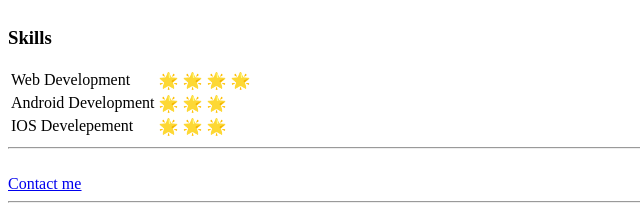
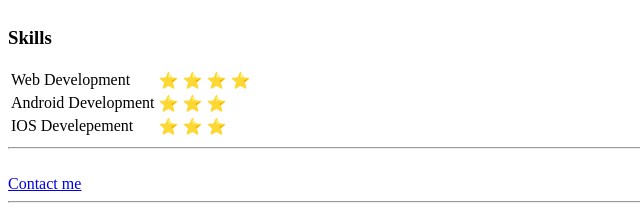
Before and after one commit to Shalimtomz/Devcome-first-task, a plain HTML site: page index.html in a window 1280 px wide. Shown: the part 892-1100 px from the top of the page, 0-640 px from the left. Drawn offline with Linux system fonts and the light colour scheme.

Commit message:
Update index.html

```diff
--- a/index.html
+++ b/index.html
@@ -50,23 +50,22 @@
     <table>
         <tr>
             <td>Web Development</td>
-            <td>&#127775;</td>
-            <td>&#127775;</td>
-            <td>&#127775;</td>
-            <td>&#127775;</td>
+            <td>&#11088;</td>
+            <td>&#11088;</td>
+            <td>&#11088;</td>
+            <td>&#11088;</td>
         </tr>
         <tr>
             <td>Android Development</td>
-            <td>&#127775;</td>
-            <td>&#127775;</td>
-            <td>&#127775;</td>
+            <td>&#11088;</td>
+            <td>&#11088;</td>
+            <td>&#11088;</td>
         </tr>
         <tr>
             <td>IOS Develepement</td>
-            <td>&#127775;</td>
-            <td>&#127775;</td>
-            <td>&#127775;</td>
-        </tr>
+            <td>&#11088;</td>
+            <td>&#11088;</td>
+            <td>&#11088;</td>
     </table>
     <hr><br>
     <a href="https://chatwith.io/s/shalim">
```
